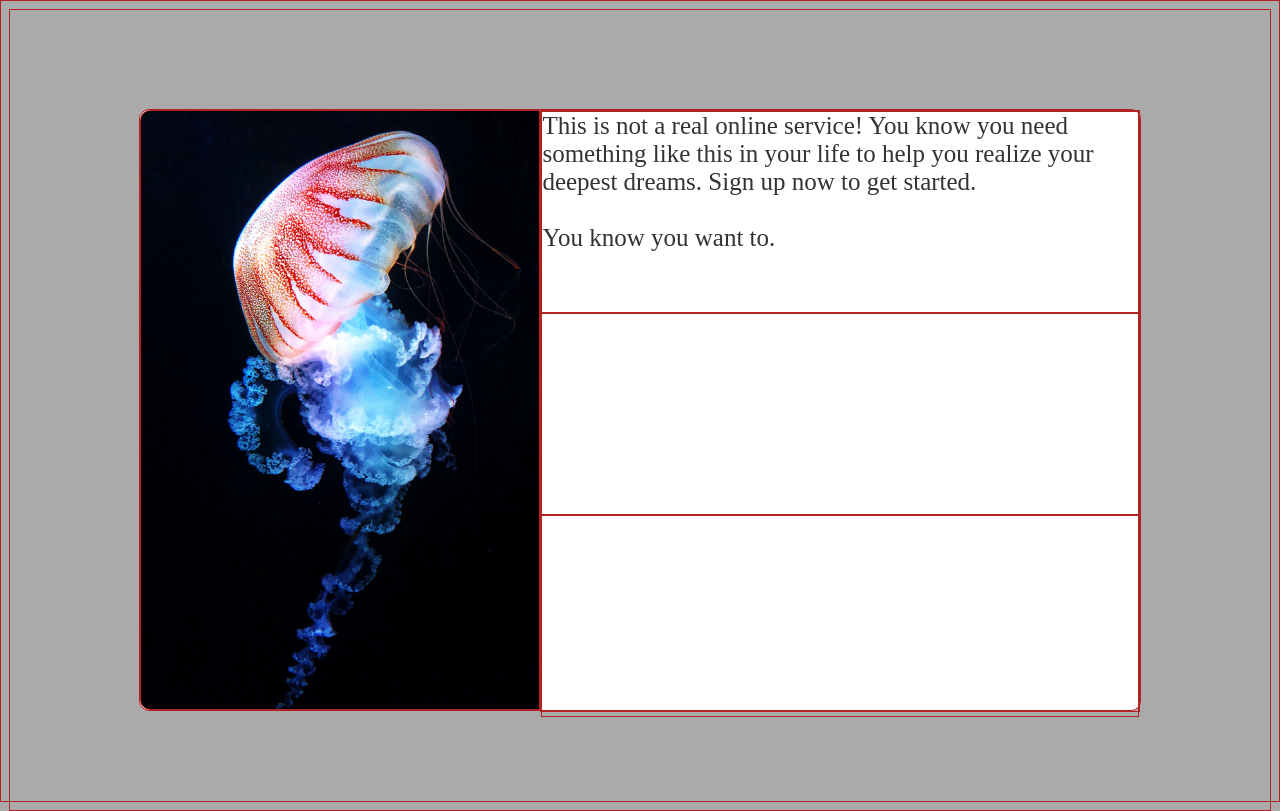
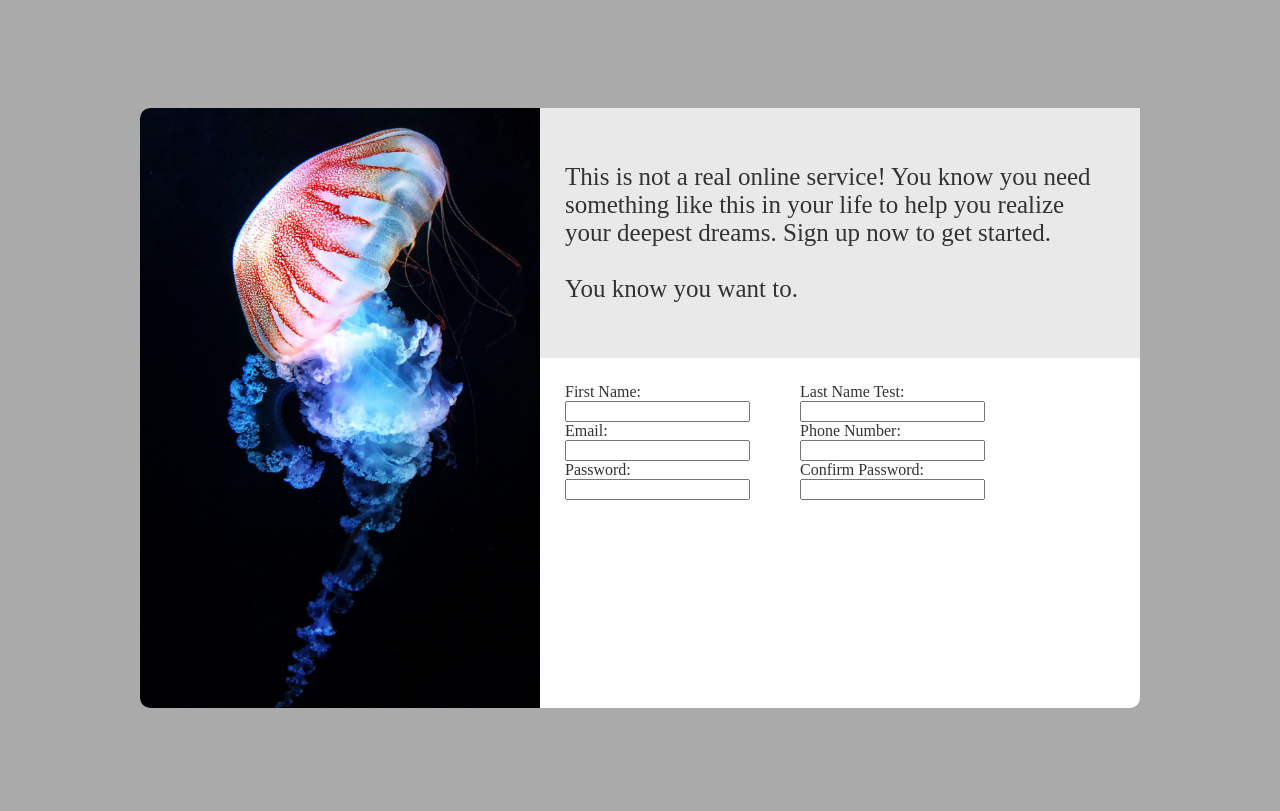
Before and after one commit to matman89/FormPractice, a plain HTML site: page index.html in a window 1280 px wide. Drawn offline with Linux system fonts and the light colour scheme.

Commit message:
Add top banner and forms

```diff
--- a/index.html
+++ b/index.html
@@ -18,7 +18,31 @@
             <br>
             <br>You know you want to.
             </div>
-            <div class="row2"></div>
+            <div class="row2">
+                <div class="col1">
+                    <form action="example.com/path" method="post" id="f1">
+                        <label for="firstName">First Name:</label>
+                        <input type="text" id="firstName">
+                        <label for="Email">Email:</label>
+                        <input type="text" id="Email">
+                        <label for="Password">Password:</label>
+                        <input type="text" id="Password">
+                    </form>
+                </div>
+                <div class="col2">
+                    <form action="example.com/path" method="post" id="f2">
+                        <label for="LastNameTest">Last Name Test:</label>
+                        <input type="text" id="lastName">
+                        <label for="Phone Number">Phone Number:</label>
+                        <input type="text" id="PhoneNumber">
+                        <label for="Confirm Password">Confirm Password:</label>
+                        <input type="text" id="Confirm Password">
+                    </form>
+                </div>
+
+            </div>
+
+
             <div class="row3"></div>
         </div>
     </div>
--- a/style.css
+++ b/style.css
@@ -1,7 +1,4 @@
-*
-{
-    border: 1px solid firebrick;
-}
+
 
 html, body {
     height: 100%;
@@ -46,17 +43,46 @@ body
 
 .row1
 {
+    display: flex;
     height: 200px;
     font-size: 25px;
-    padding: 0px 25px 0 px 25px;
+    justify-content: center;
+    align-items: center;
+    padding: 25px;
+    background-color: rgb(233, 233, 233);
 }
 
 .row2
 {
+    display: flex;
     height: 200px;
+
 }
 
 .row3
 {
     height: 200px;
 }
+
+#f1
+{
+    display: flex;
+    flex-direction: column;
+
+}
+
+#f2
+{
+    display: flex;
+    flex-direction: column;
+}
+
+.col1
+{
+    padding: 25px;
+}
+
+.col2
+{
+    padding: 25px;
+}
```
